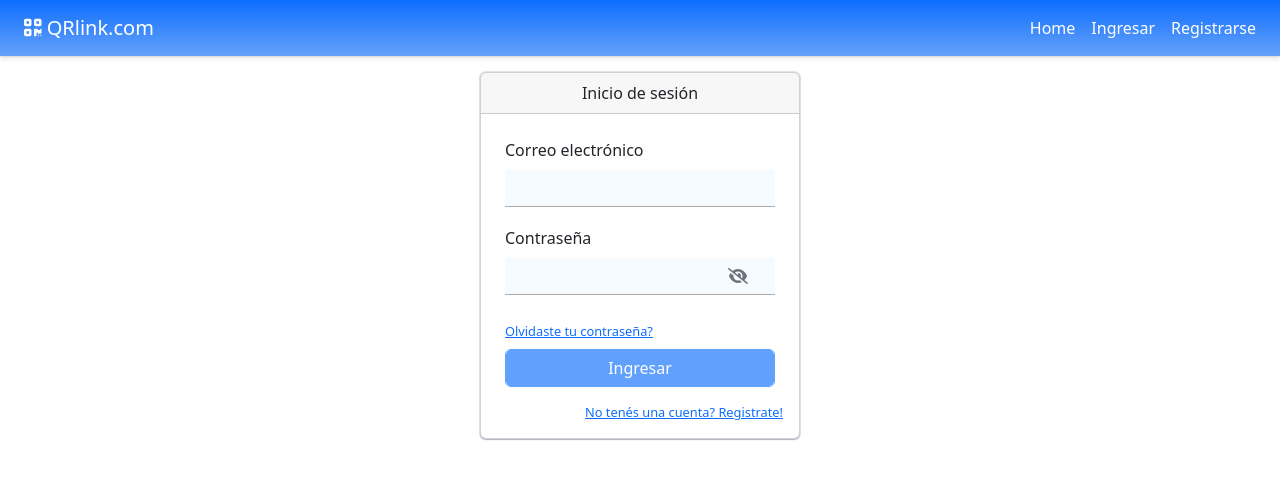
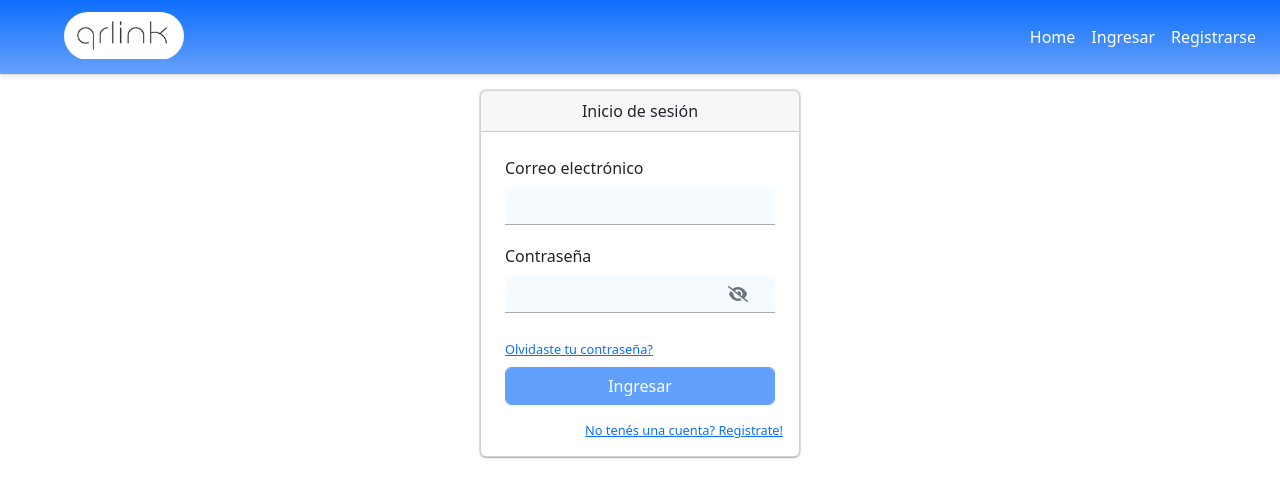
Before and after one commit to RodolfoRXXX/AppLogin-frontend, an Angular app: page /login in a window 1280 px wide. Shown: the top 496 px of the page. Built offline with nearby package versions, Linux system fonts and the light colour scheme.

Commit message:
dashboard finalizado sin ubicacion

```diff
--- a/src/app/app-routing.module.ts
+++ b/src/app/app-routing.module.ts
@@ -16,6 +16,7 @@ import { VerificateGuardGuard } from './services/verificate-guard.guard';
 import { AllTagComponent } from './secure-componentes/tag-folder/all-tag/all-tag.component';
 import { LinkTagComponent } from './secure-componentes/tag-folder/link-tag/link-tag.component';
 import { AlertTagComponent } from './secure-componentes/tag-folder/alert-tag/alert-tag.component';
+import { VistaTagComponent } from './secure-componentes/tag-folder/vista-tag/vista-tag.component';
 
 const routes: Routes = [
   {path: '', redirectTo: 'home', pathMatch: 'full'},
@@ -23,6 +24,7 @@ const routes: Routes = [
   {path: 'login', component: LoginComponent},
   {path: 'register', component: RegisterComponent},
   {path: 'forgot', component: ForgotComponent},
+  {path: 'view-tag/:code', component: VistaTagComponent},
   {path: 'verificate', component: EmailCheckerComponent, canActivate: [AuthGuardService]},
   {path: 'profile', component: ProfileComponent,
     children: [
--- a/src/app/nav/navbar/navbar.component.css
+++ b/src/app/nav/navbar/navbar.component.css
@@ -13,18 +13,31 @@
 }
 
 .nav-brand {
-    text-align: left;
+    margin: 0.25rem 0 0.25rem 2.5rem;
+    padding: 0;
+    height: 50px;
 }
 
 .navbar-color {
     background: linear-gradient(to bottom, rgb(13, 110, 253), rgb(102, 161, 250));
 }
 
+.img-logo {
+    height: 95%;
+    object-fit: contain;
+    border-top-left-radius: 30px;
+    border-top-right-radius: 30px;
+    border-bottom-left-radius: 30px;
+    border-bottom-right-radius: 30px;
+}
+
 /* Extra small devices (phones, 600px and down) */
 @media only screen and (max-width: 768px) {
 
     .nav-brand {
-        text-align: center;
+        margin: 0.25rem auto;
+        padding: 0;
+        height: 50px;
     }
 
     .display-menu {
--- a/src/app/nav/navbar/navbar.component.html
+++ b/src/app/nav/navbar/navbar.component.html
@@ -1,7 +1,6 @@
 <nav class="navbar navbar-light navbar-color ps-4 pe-4 nav-shadow">
-    <a class="navbar-brand me-0 col-md-6 col-12 nav-brand text-white" routerLink="">
-      <i class="fa-solid fa-qrcode"></i>
-      QRlink.com
+    <a class="navbar-brand nav-brand" routerLink="">
+      <img class="img-logo" src="../../../assets/img/qrlink-logo.jpeg" alt="qrlink-logo">
     </a>
     <div class="col-md-6 col-12">
       <ul class="navbar-nav nav-items">
--- a/src/app/secure-componentes/dashboard-folder/dashboard-profile/dashboard-profile.component.css
+++ b/src/app/secure-componentes/dashboard-folder/dashboard-profile/dashboard-profile.component.css
@@ -57,11 +57,23 @@
 }
 
 .dashboard-profile {
+    padding: 3rem;
+}
+
+.box-profile-data {
     display: flex;
     flex-wrap: wrap;
     justify-content: flex-start;
     align-items: center;
-    padding: 3rem;
+}
+.box-profile-load {
+    display: flex;
+    justify-content: center;
+    align-items: center;
+    height: 120px;
+}
+.box-profile-error {
+    padding: 0 1rem;
 }
 
 .card-profile {
@@ -73,21 +85,13 @@
     align-items: center;
     justify-content: space-around;
     padding: 0.75rem 0.25rem;
-    cursor: pointer;
     box-shadow: rgba(9, 30, 66, 0.25) 0px 1px 1px, rgba(9, 30, 66, 0.13) 0px 0px 1px 1px;
-    transition: all 0.4s ease;
+    background: linear-gradient(to bottom, rgb(98, 161, 255), rgb(156, 196, 254));
 }
 .card-profile p {
     font-size: 0.75rem;
     margin-bottom: 0;
-    color: #6c757d;
-}
-.card-profile:hover, .card-profile:active {
-    background: linear-gradient(to bottom, rgb(98, 161, 255), rgb(156, 196, 254));
-    transition: all 0.4s ease;
-}
-.card-profile:hover p, .card-profile:active p {
-    color: black!important;
+    color: black;
 }
 
 .btn-return {
@@ -142,6 +146,10 @@
         margin: 0.5rem 0.5rem;
     }
 
+    .box-profile-error {
+        padding: 0 0.5rem;
+    }
+
 }
 
 /* Medium devices (landscape tablets, 768px and up) */
--- a/src/app/secure-componentes/dashboard-folder/dashboard-profile/dashboard-profile.component.html
+++ b/src/app/secure-componentes/dashboard-folder/dashboard-profile/dashboard-profile.component.html
@@ -25,21 +25,36 @@
 </section>
 <!-- Contenido del tag -->
 <section class="dashboard-profile">
+    <!-- Datos ok -->
+    <div class="box-profile-data" *ngIf="state == 'ok'">
         <div class="card-profile rounded">
             <i class="fa-solid fa-user-tag fa-2x"></i>
-        <p class="d-block text-center">Tags creados<br><b>({{ card_total }})</b></p>
+            <p class="d-block text-center">Tags creados<br><b style="font-size: 1.05rem;">({{ card_total }})</b></p>
         </div>
         <div class="card-profile rounded">
             <i class="fa-solid fa-user-check fa-2x"></i>
-        <p class="d-block text-center">Tags vinculados<br><b>({{ card_link }})</b></p>
+            <p class="d-block text-center">Tags vinculados<br><b style="font-size: 1.05rem;">({{ card_link }})</b></p>
         </div>
         <div class="card-profile rounded">
             <i class="fa-solid fa-user-xmark fa-2x"></i>
-        <p class="d-block text-center">Tags no vinculados<br><b>({{ card_nolink }})</b></p>
+            <p class="d-block text-center">Tags no vinculados<br><b style="font-size: 1.05rem;">({{ card_nolink }})</b></p>
         </div>
         <div class="card-profile rounded">
             <i class="fa-solid fa-person-circle-exclamation fa-2x"></i>
-        <p class="d-block text-center">Tags en alerta<br><b>({{ card_alert }})</b></p>
+            <p class="d-block text-center">Tags en alerta<br><b style="font-size: 1.05rem;">({{ card_alert }})</b></p>
+        </div>
+    </div>
+    <!-- Loading de carga -->
+    <div class="box-profile-load" *ngIf="state == 'load'">
+        <div class="spinner-border text-primary" role="status">
+            <span class="visually-hidden">...loading</span>
+        </div>
+    </div>
+    <!-- Error de carga de datos -->
+    <div class="box-profile-error" *ngIf="state == 'error'">
+        <div class="alert alert-danger">
+            <h6 class="text-center mb-0">Hubo un problema al cargar los datos. Por favor, actualizá la página.</h6>
+        </div>
     </div>
 </section>
 
--- a/src/app/secure-componentes/dashboard-folder/dashboard-profile/dashboard-profile.component.ts
+++ b/src/app/secure-componentes/dashboard-folder/dashboard-profile/dashboard-profile.component.ts
@@ -21,6 +21,7 @@ export class DashboardProfileComponent implements OnInit {
   card_link:number;
   card_nolink:number;
   card_alert:number;
+  state:string;
 
   constructor(
     private _auth: AuthService,
@@ -32,6 +33,7 @@ export class DashboardProfileComponent implements OnInit {
     this.card_link = 0;
     this.card_nolink = 0;
     this.card_alert = 0;
+    this.state = 'load';
   }
 
   ngOnInit(): void {
@@ -55,13 +57,15 @@ export class DashboardProfileComponent implements OnInit {
           this.card_link = res.data.link;
           this.card_nolink = res.data.nolink;
           this.card_alert = res.data.alert;
+          this.state = 'ok';
         } else{
           //ventana de error
-
+          this.state = 'error';
         }
       },
       error: (error) => {
         //ventana de error
+        this.state = 'error';
       }
     })
   }
```
Also changed, not shown: src/assets/img/qrlink-logo.jpeg (added). Lines whose indentation alone changed are shown as unchanged.
